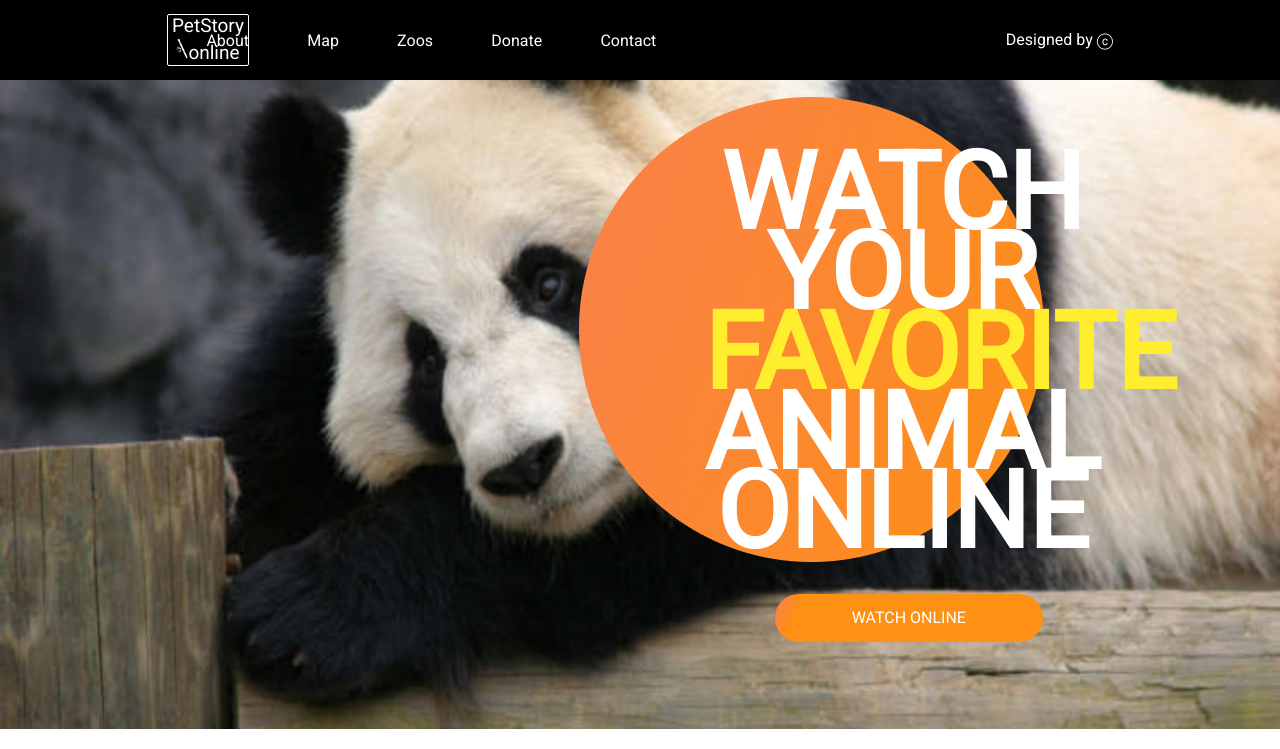
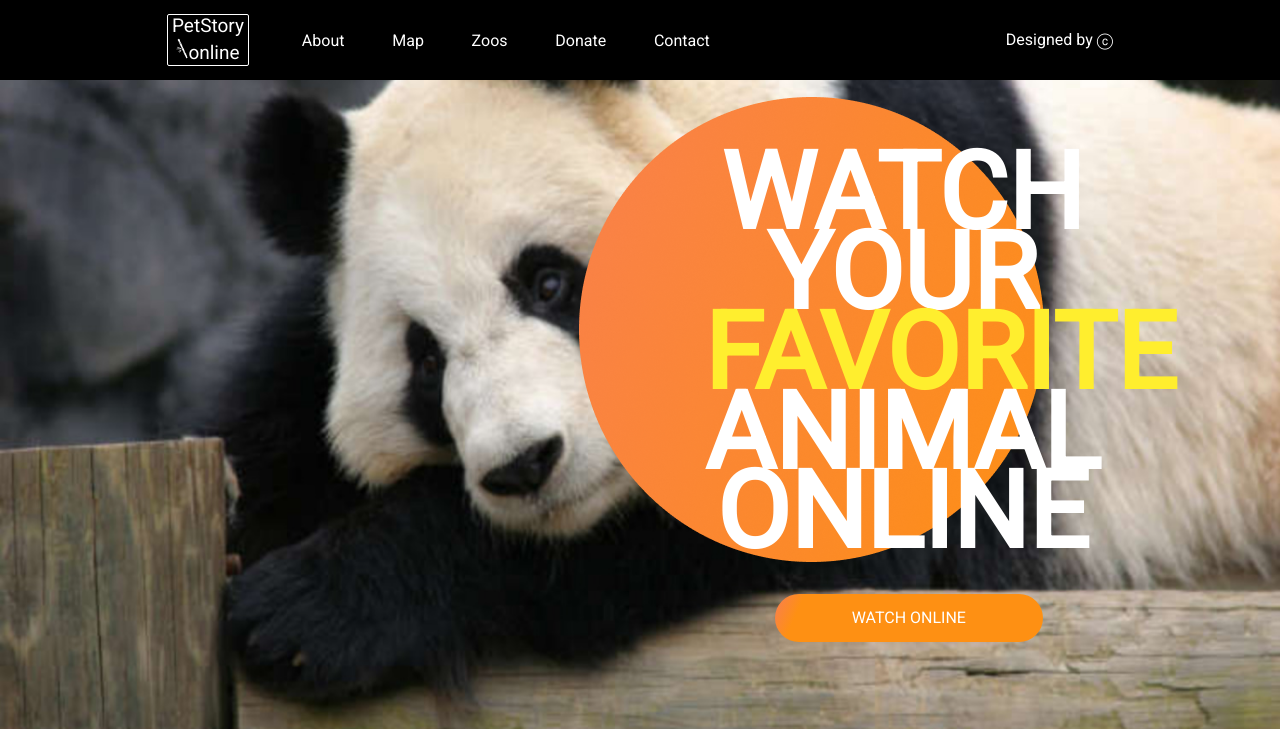
Before and after one commit to aakbarkhan/online-zoo, a plain HTML site: page pages/main/index.html in a window 1280 px wide. Shown: the top 749 px of the page. Drawn offline with Linux system fonts and the light colour scheme.

Commit message:
fix: the nav bar

```diff
--- a/pages/main/styles.css
+++ b/pages/main/styles.css
@@ -40,7 +40,7 @@ body {
   }
 
   nav>ul {
-    margin-left: -144%;
+    margin-left: -100%;
   }
 
   nav>ul>li {
```
